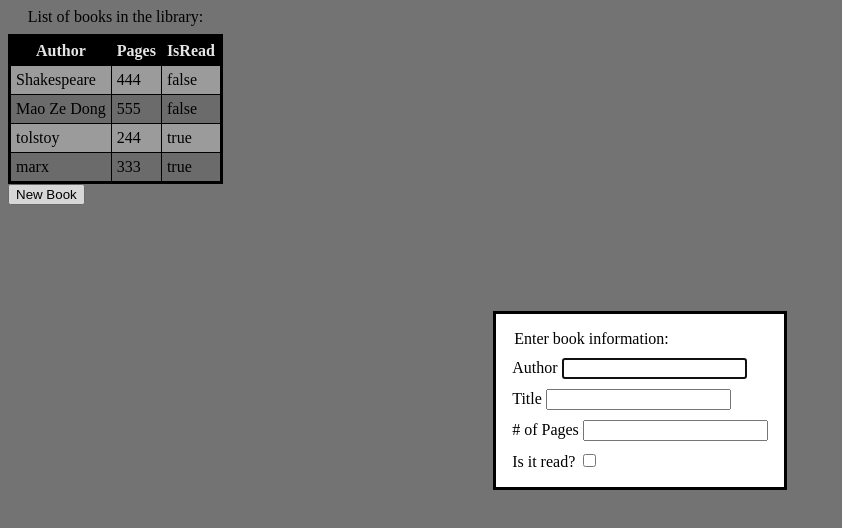
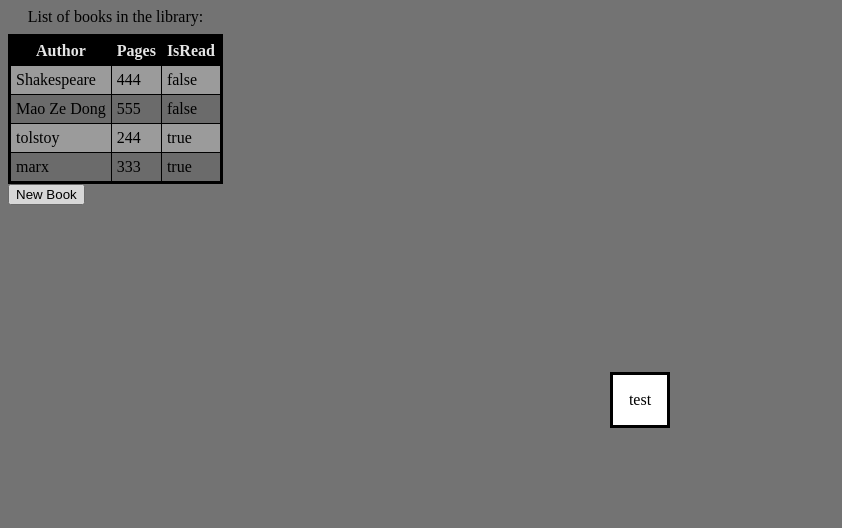
Before and after one commit to thereisnodeveloper/library_2, a plain HTML site: page index.html in a window 1280 px wide. Both pictures are taken after a click on the button "New Book". Shown: the whole page, without its empty margins (0-842 px from the left). Drawn offline with Linux system fonts and the light colour scheme; a web font is replaced by a local one.

Commit message:
Revert "book input form html done"
This reverts commit 0268da39759b580eca77afe256e9d9bb6c0ee0c4.

```diff
--- a/index.html
+++ b/index.html
@@ -41,22 +41,8 @@
 
 <button class="new-book">New Book</button>
 
-<dialog class="book-form-dialog">
-    <form action="get" class="book-form">
-        <legend>Enter book information:</legend>
-        <label for="author" aria-required="true">Author <input type="text" id="author"
-        name="book_author" required></label>
-        <label for="title" aria-required="true">Title <input type="text"
-        id="title" name="book_title" required></label>
-
-        <label for="pages" aria-required="true"># of Pages <input type="number"
-        id="pages" name="book_pages" required></label>
-
-        <label for="isread" aria-required="true">Is it read? <input type="checkbox"
-        id="isread" name="book_isread" required></label>
-
-    </form>
-    <!-- TODO:add close button to modal -->
+<dialog class="book-form">
+    test
 </dialog>
 
     <script src="script.js"></script>
--- a/script.js
+++ b/script.js
@@ -35,7 +35,7 @@
 
 const newBook = document.querySelector(".new-book")
 newBook.addEventListener("click", ()=>{
-    document.querySelector(".book-form-dialog").showModal()
+    document.querySelector(".book-form").showModal()
 
 })
 
--- a/style.css
+++ b/style.css
@@ -35,9 +35,3 @@
     background-color: #000000;
     color: #FFFF;
 }
-
-.book-form{
-    display: flex;
-    flex-direction: column;
-    gap:10px
-}
```
